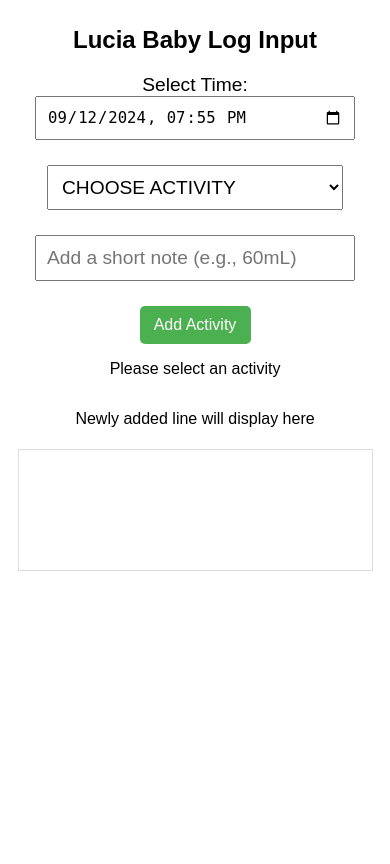
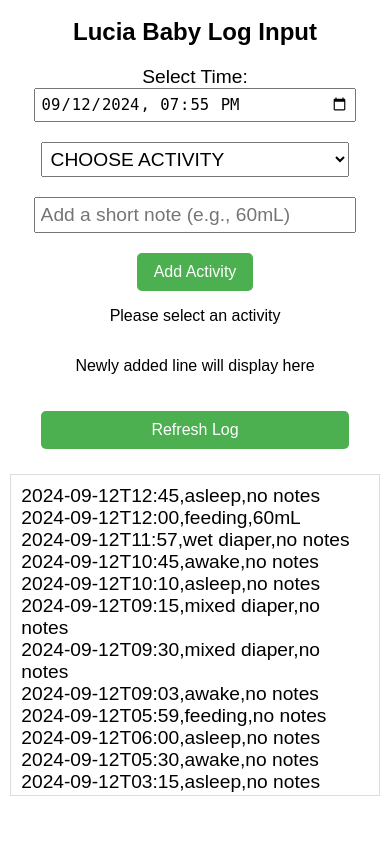
Before and after one commit to MirceaDavidEsc/babylog, a Flask app: page / in a window 390 px wide. After the commit the page ends 796 px from the top, so only its background shows below. Run offline with Flask 3, Linux system fonts and the light colour scheme; data that the repository does not hold is empty.

Commit message:
Update app.cpython-39.pyc, app.py, log.txt, and 1 more file Made a "refresh log" button to reload text data. Added mobile friendly formatting to CSS

```diff
--- a/app.py
+++ b/app.py
@@ -19,6 +19,7 @@ def get_log():
         return jsonify(log_entries=[])
 
 
+
 # Route to handle adding a new activity
 @app.route('/add_activity', methods=['POST'])
 def add_activity():
@@ -33,6 +34,7 @@ def add_activity():
 
     # Return success and the updated log
     get_log()
+    #test
 
 # Trigger refresh
 if __name__ == '__main__':
--- /dev/null
+++ b/log.txt
@@ -0,0 +1,15 @@
+2024-09-11T21:56,asleep,no notes
+2024-09-12T05:45,mixed diaper,no notes
+2024-09-12T02:56,awake,no notes
+2024-09-12T03:15,asleep,no notes
+2024-09-12T05:30,awake,no notes
+2024-09-12T06:00,asleep,no notes
+2024-09-12T05:59,feeding,no notes
+2024-09-12T09:03,awake,no notes
+2024-09-12T09:30,mixed diaper,no notes
+2024-09-12T09:15,mixed diaper,no notes
+2024-09-12T10:10,asleep,no notes
+2024-09-12T10:45,awake,no notes
+2024-09-12T11:57,wet diaper,no notes
+2024-09-12T12:00,feeding,60mL
+2024-09-12T12:45,asleep,no notes
--- a/templates/index.html
+++ b/templates/index.html
@@ -14,7 +14,7 @@
             flex-direction: column;
             justify-content: flex-start;
             height: 100vh;
-            padding: 10px;
+            padding: 2px;
         }
         h1 {
             margin-bottom: 20px;
@@ -35,8 +35,8 @@
         }
         input, select {
             display: block;
-            margin-bottom: 10px;
-            padding: 10px;
+            margin-bottom: 5px;
+            padding: 5px;
             font-size: 1.2em;
         }
         button {
@@ -56,7 +56,7 @@
         }
         #message {
             color: black;
-            margin-top: 5px;
+            margin-top: 2px;
         }
         #log {
             margin-top: 5px;
@@ -99,6 +99,9 @@
     <button onclick="addActivity()" style="width: 30%; display: block; margin: 0 auto;">Add Activity</button>
     <p class="error" id="error-message">Please select an activity</p>
     <p id="returned">Newly added line will display here</p>
+
+    <!-- Button to manually refresh the log -->
+    <button onclick="loadLog()">Refresh Log</button>
 
     <div id="log"></div>
 
@@ -160,6 +163,9 @@
                       // Reload the log after adding an entry
                       loadLog();
                   }
+              })
+              .catch(error => {
+                  console.error("Error adding activity:", error);
               });
         }
 
```
